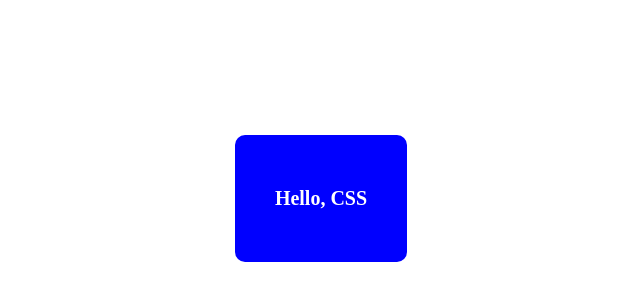
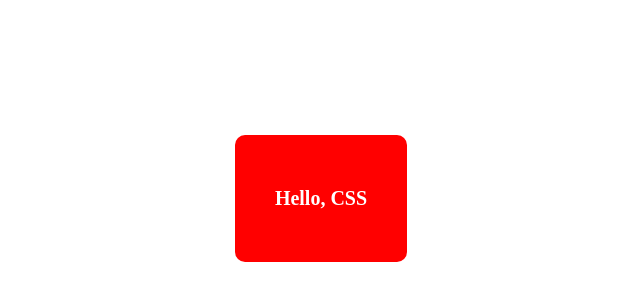
Before and after one commit to yicru/tsuqrea-lt_20230714, a Next.js app: page /css in a window 1280 px wide. Shown: the part 210-510 px from the top of the page, without its empty margins (319-959 px from the left). Built offline with nearby package versions, Linux system fonts and the light colour scheme.

Commit message:
update: CSSPage

```diff
--- a/src/pages/css/index.tsx
+++ b/src/pages/css/index.tsx
@@ -1,11 +1,18 @@
 import * as React from 'react'
 
 import './page.css'
+import { useState } from 'react'
 
 export default function CSSPage() {
+  const [bgClassName, setBgClassName] = useState<'red' | 'blue'>('red')
+
+  const toggleBgClassName = () => {
+    setBgClassName(bgClassName === 'red' ? 'blue' : 'red')
+  }
+
   return (
     <div className={'page'}>
-      <div className={'card'}>
+      <div className={`card ${bgClassName}`} onClick={toggleBgClassName}>
         <p>Hello, CSS</p>
       </div>
     </div>
--- a/src/pages/css/page.css
+++ b/src/pages/css/page.css
@@ -6,9 +6,16 @@
 }
 
 .card {
-  background-color: blue;
   padding: 32px 40px;
   border-radius: 10px;
+}
+
+.card.red {
+  background: red;
+}
+
+.card.blue {
+  background: blue;
 }
 
 .card p {
```
